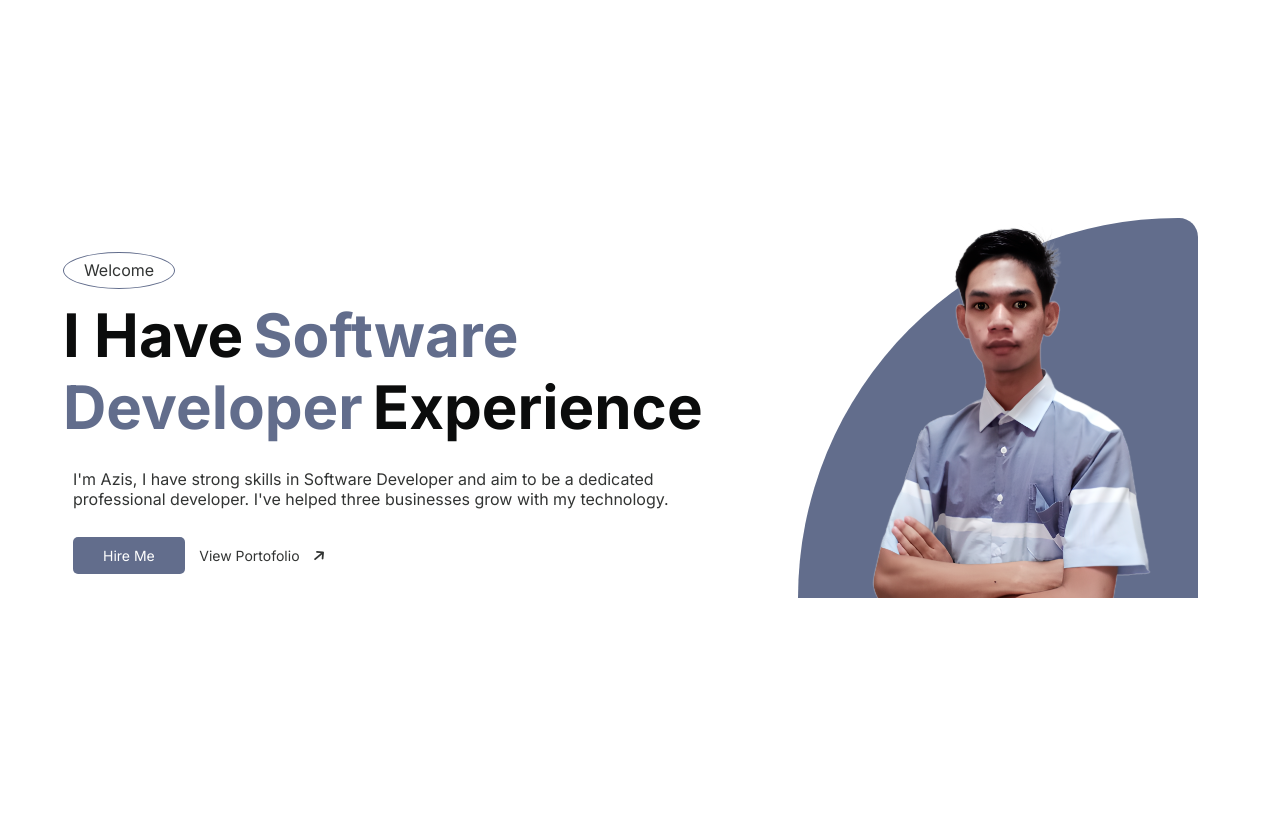
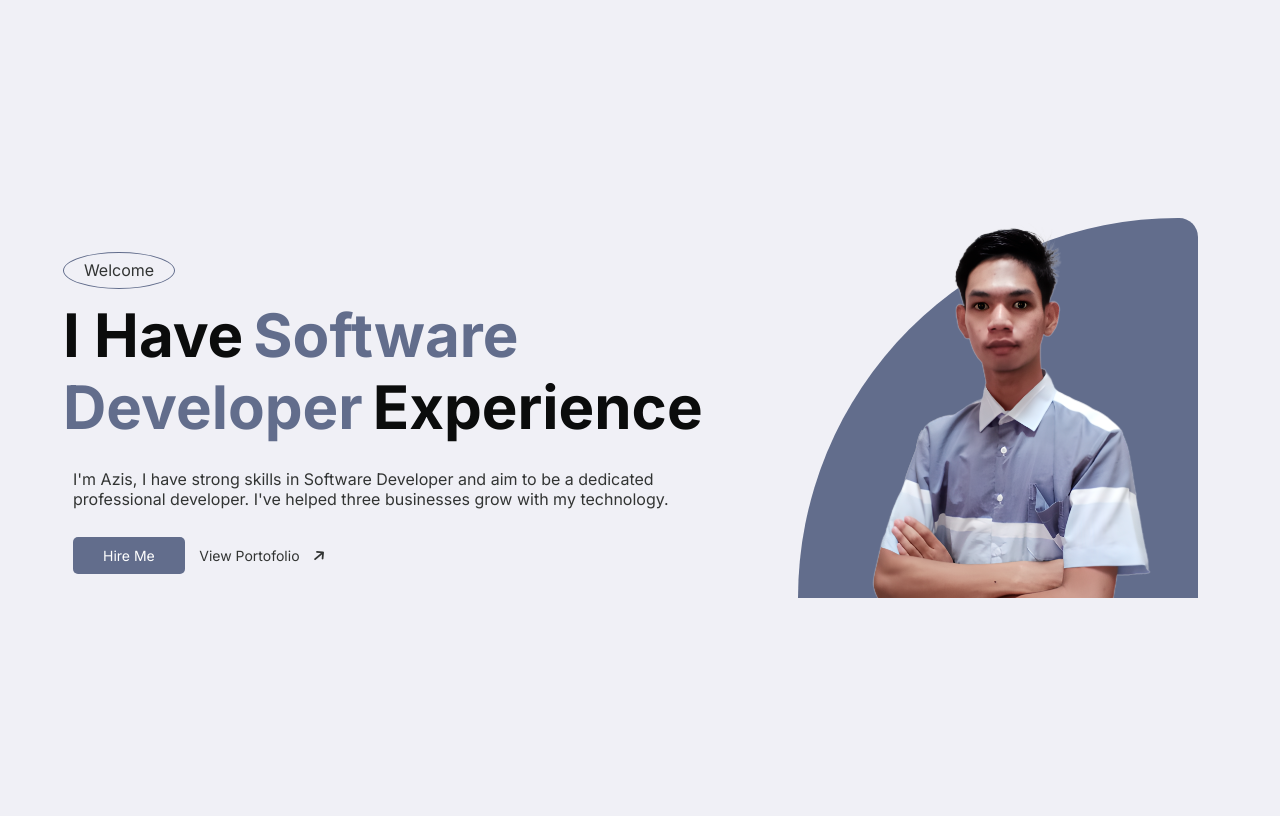
Before and after one commit to nuazsa/nuazsa.github.io, a PHP site: page / in a window 1280 px wide. Run offline with PHP 8.4, Linux system fonts and the light colour scheme.

Commit message:
add background body and add meta description

```diff
--- a/css/style.css
+++ b/css/style.css
@@ -1,4 +1,5 @@
 :root {
+    --background : #F0F0F6;
     --primary : #626D8C;
     --primary-hover : #4e566d;
     --secondary : #0B0C0C;
@@ -11,6 +12,7 @@
 
 body {
     font-family: "Inter", sans-serif;
+    background-color: var(--background);
 }
 
 p {
--- a/index.html
+++ b/index.html
@@ -4,11 +4,19 @@
 <head>
     <meta charset="UTF-8">
     <meta name="viewport" content="width=device-width, initial-scale=1.0">
+    <meta name="description" content="Jelajahi portofolio saya yang menampilkan berbagai proyek pengembangan perangkat lunak yang telah saya kerjakan. lihatlah contoh kerja saya dan kemampuan teknis saya dalam membangun solusi perangkat lunak yang inovatif dan efektif.">
+
+    <!-- CSS -->
     <link rel="stylesheet" href="css/style.css">
+
+    <!-- FONT -->
     <link rel="preconnect" href="https://fonts.googleapis.com">
     <link rel="preconnect" href="https://fonts.gstatic.com" crossorigin>
     <link href="https://fonts.googleapis.com/css2?family=Inter:wght@100..900&display=swap" rel="stylesheet">
+
+    <!-- ICON -->
     <link rel="stylesheet" href="https://cdnjs.cloudflare.com/ajax/libs/font-awesome/6.5.1/css/all.min.css" integrity="sha512-DTOQO9RWCH3ppGqcWaEA1BIZOC6xxalwEsw9c2QQeAIftl+Vegovlnee1c9QX4TctnWMn13TZye+giMm8e2LwA==" crossorigin="anonymous" referrerpolicy="no-referrer" />
+
     <title>Nur Azis Saputra</title>
 </head>
 
```
